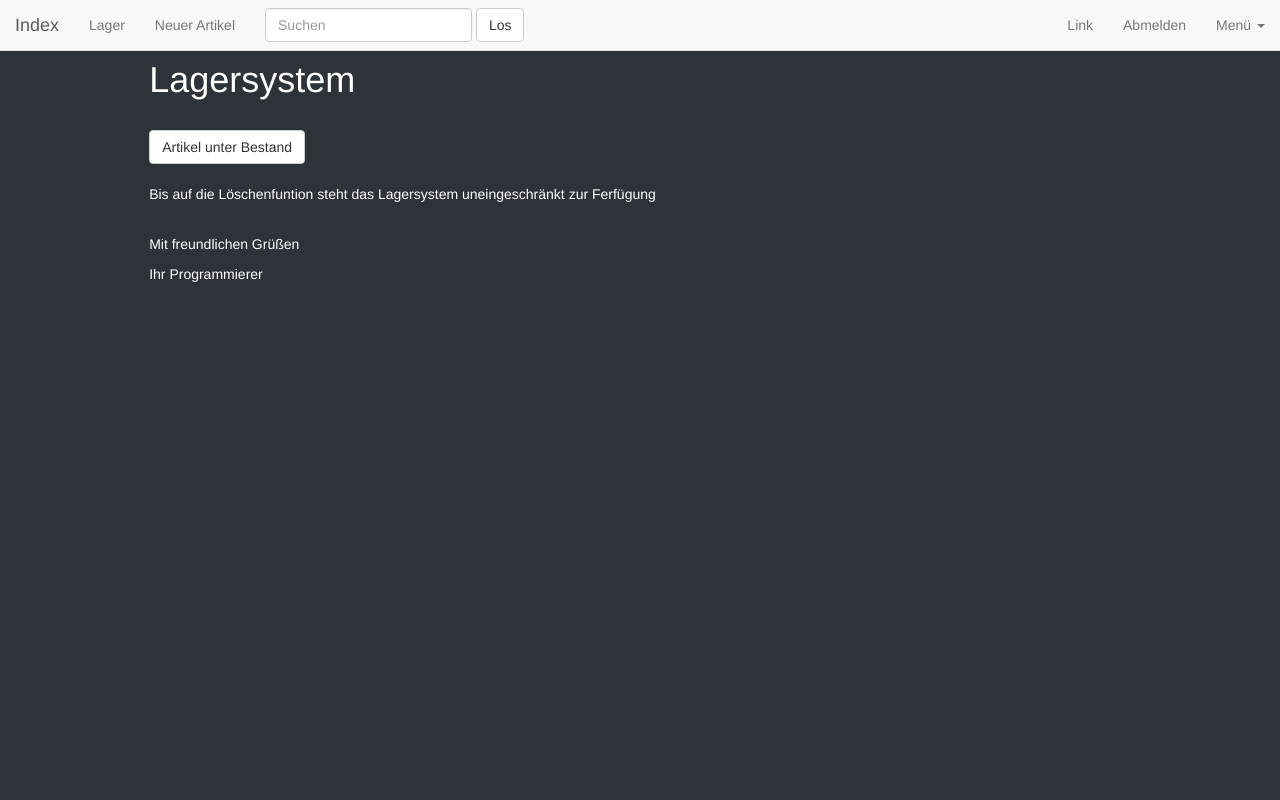
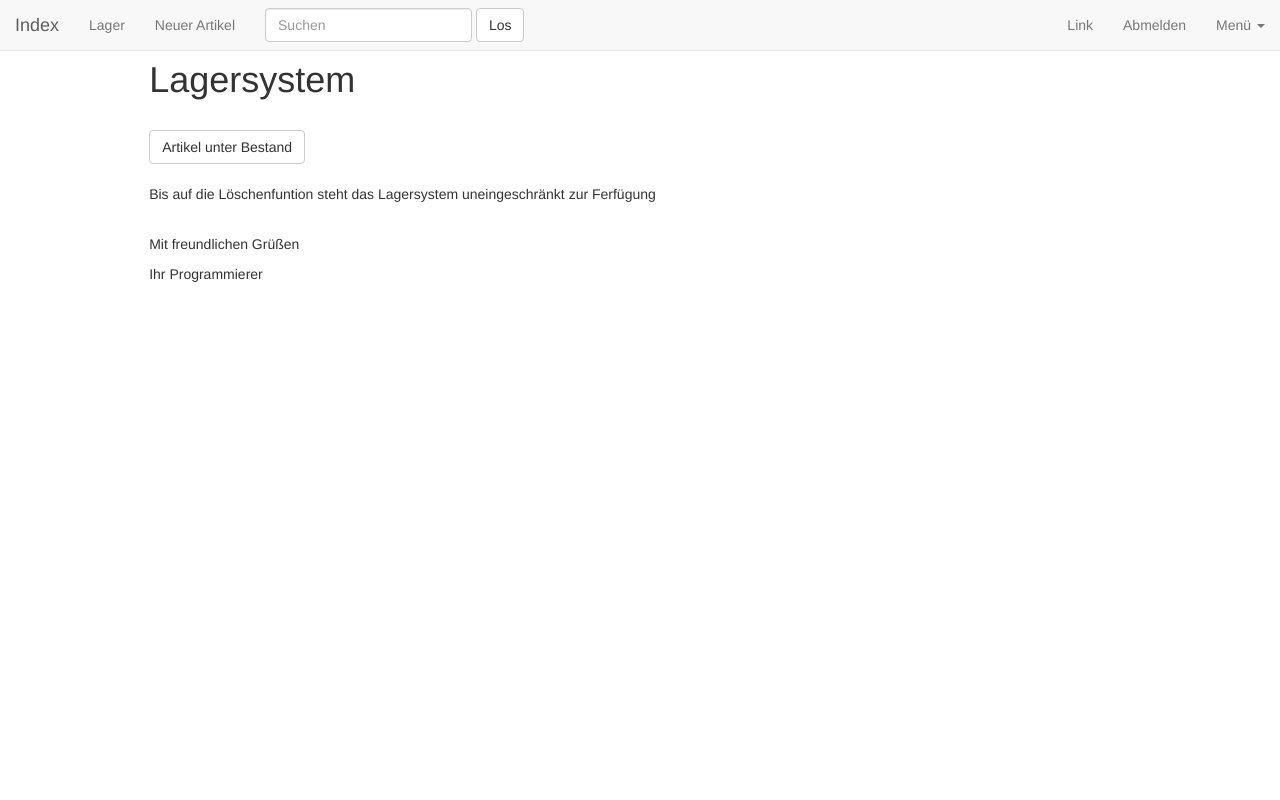
Before and after one commit to pateball/LagerSystem, a PHP site: page /index.php in a window 1280 px wide. Run offline with PHP 8.4, Linux system fonts and the light colour scheme.

Commit message:
Darkmode Änderung

```diff
--- a/nav.php
+++ b/nav.php
@@ -5,7 +5,7 @@
 
 
 <style>
-body {
+body-dark {
 	background-color: #2e3339;
 	color: #fff;
 }
```
